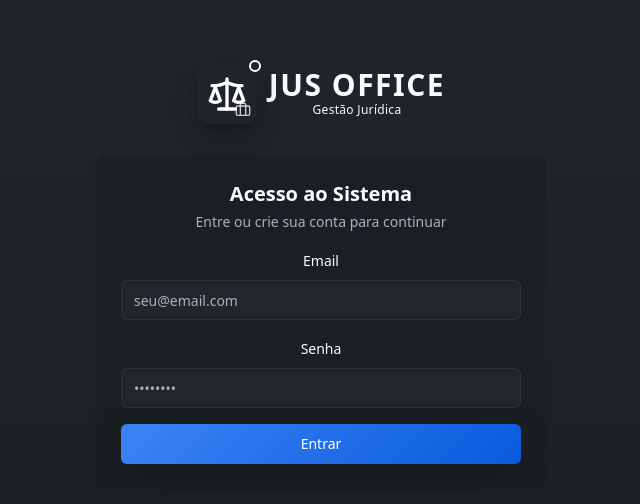
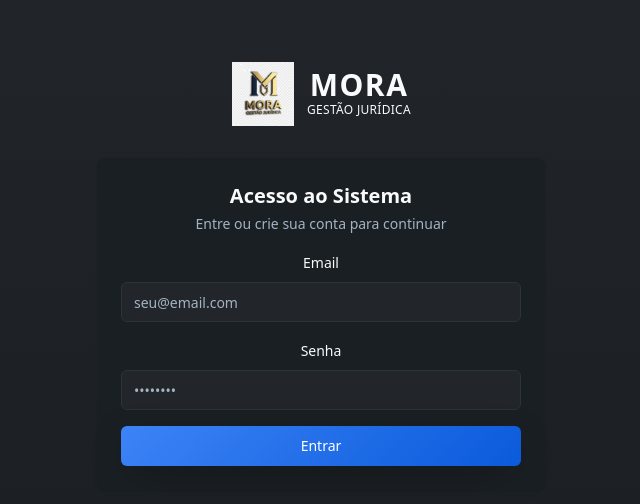
Before and after one commit to voxxc/vouti-front, a React (Vite) app: page /auth in a window 1280 px wide. Shown: the part 156-660 px from the top of the page, without its empty margins (319-959 px from the left). Built offline with nearby package versions, Linux system fonts and the light colour scheme.

Commit message:
Refactor: Update login screen logo

```diff
--- a/src/components/Logo.tsx
+++ b/src/components/Logo.tsx
@@ -1,4 +1,4 @@
-import { Scale, Briefcase } from "lucide-react";
+import moraLogo from "@/assets/mora-logo.png";
 
 interface LogoProps {
   className?: string;
@@ -12,42 +12,26 @@ const Logo = ({ className = "", size = "md" }: LogoProps) => {
     lg: "text-3xl"
   };
 
-  const iconSizes = {
-    sm: 20,
-    md: 28,
-    lg: 40
+  const logoSizes = {
+    sm: "w-8 h-8",
+    md: "w-12 h-12",
+    lg: "w-16 h-16"
   };
 
   return (
     <div className={`flex items-center gap-3 ${className}`}>
-      <div className="relative">
-        {/* Background gradient circle */}
-        <div className="absolute inset-0 bg-gradient-to-br from-law-gold via-amber-500 to-yellow-600 rounded-xl shadow-elegant opacity-90"></div>
-
-        {/* Icon container */}
-        <div className="relative p-2.5 bg-gradient-to-br from-law-blue to-law-blue-light rounded-xl shadow-lg">
-          <div className="relative">
-            {/* Justice scale icon */}
-            <Scale size={iconSizes[size]} className="text-white relative z-10" />
-
-            {/* Briefcase accent */}
-            <Briefcase
-              size={Math.round(iconSizes[size] * 0.4)}
-              className="absolute -bottom-1 -right-1 text-law-gold opacity-80"
-            />
-          </div>
-        </div>
-
-        {/* Decorative dot */}
-        <div className="absolute -top-1 -right-1 w-3 h-3 bg-law-gold rounded-full border-2 border-white shadow-sm"></div>
-      </div>
+      <img
+        src={moraLogo}
+        alt="MORA Logo"
+        className={`${logoSizes[size]} object-contain`}
+      />
 
       <div className="flex flex-col">
-        <span className={`font-bold text-law-blue tracking-wider ${sizeClasses[size]} leading-none`}>
-          JUS OFFICE
+        <span className={`font-bold text-mora-gold tracking-wider ${sizeClasses[size]} leading-none`}>
+          MORA
         </span>
-        <span className="text-xs text-law-neutral font-medium tracking-wide mt-0.5">
-          Gestão Jurídica
+        <span className="text-xs text-mora-gold font-medium tracking-wide mt-0.5">
+          GESTÃO JURÍDICA
         </span>
       </div>
     </div>
--- a/src/pages/Login.tsx
+++ b/src/pages/Login.tsx
@@ -3,7 +3,7 @@ import { Button } from "@/components/ui/button";
 import { Input } from "@/components/ui/input";
 import { Label } from "@/components/ui/label";
 import { Card, CardContent, CardHeader } from "@/components/ui/card";
-import Logo from "@/components/Logo";
+import moraLogo from "@/assets/mora-logo.png";
 import { useToast } from "@/hooks/use-toast";
 
 interface LoginProps {
@@ -54,24 +54,17 @@ const Login = ({ onLogin }: LoginProps) => {
       <div className="w-full max-w-md space-y-8">
         <div className="text-center">
           <div className="flex items-center justify-center gap-3 mb-8">
-            <div className="relative">
-              {/* Background gradient circle */}
-              <div className="absolute inset-0 bg-gradient-to-br from-mora-gold via-amber-500 to-yellow-600 rounded-xl shadow-elegant opacity-90"></div>
-
-              {/* Icon container */}
-              <div className="relative p-3 bg-gradient-to-br from-mora-blue to-mora-blue-dark rounded-xl shadow-lg">
-                <div className="text-3xl font-bold text-white">M</div>
-              </div>
-
-              {/* Decorative dot */}
-              <div className="absolute -top-1 -right-1 w-3 h-3 bg-mora-gold rounded-full border-2 border-background shadow-sm"></div>
-            </div>
+            <img
+              src={moraLogo}
+              alt="MORA Logo"
+              className="w-16 h-16 object-contain"
+            />
 
             <div className="flex flex-col">
-              <span className="text-2xl font-bold text-foreground tracking-wider leading-none">
+              <span className="text-2xl font-bold text-mora-gold tracking-wider leading-none">
                 MORA
               </span>
-              <span className="text-xs text-muted-foreground font-medium tracking-wide mt-0.5">
+              <span className="text-xs text-mora-gold font-medium tracking-wide mt-0.5">
                 GESTÃO JURÍDICA
               </span>
             </div>
```
Also changed, not shown: src/assets/mora-logo.png (added).
